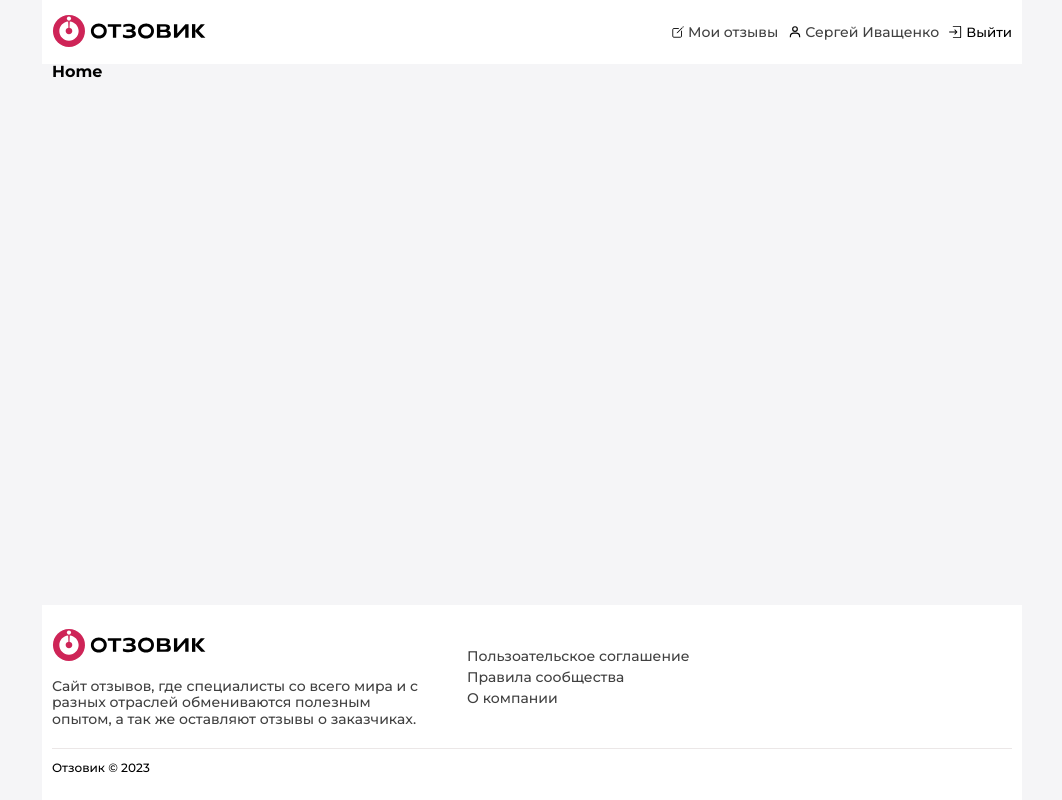
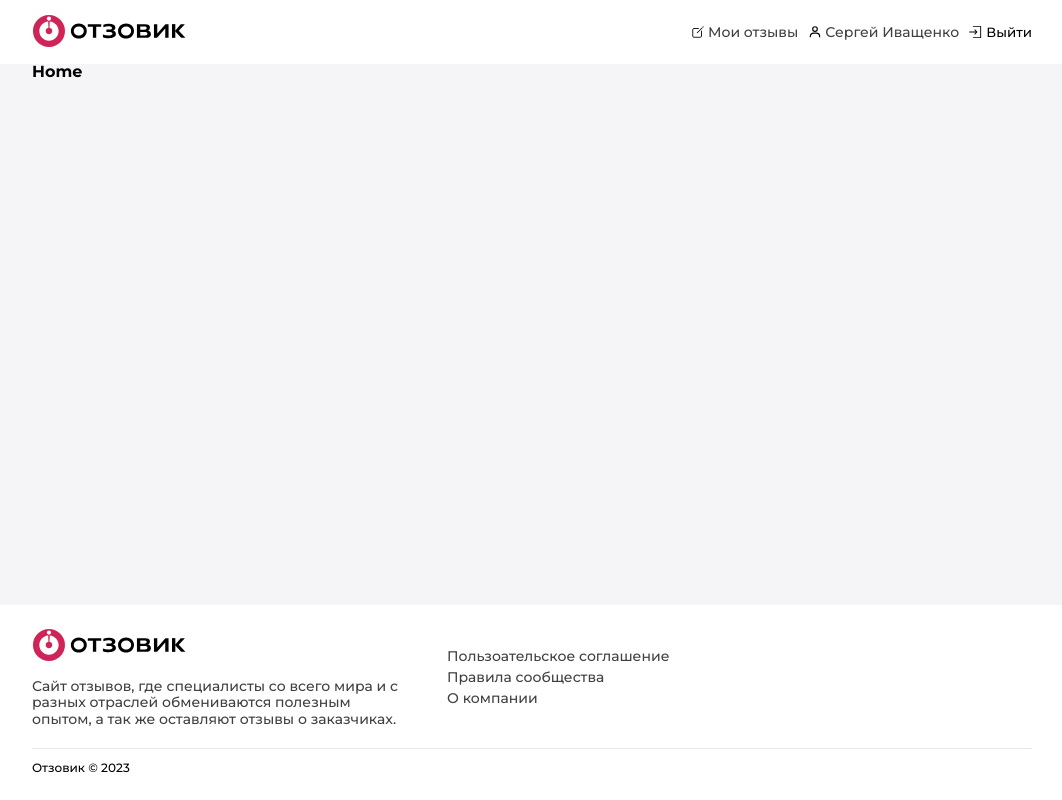
Before and after one commit to velenyx/feedback-app, a React (Vite) app in the folder client/: page / in a window 1280 px wide. Shown: the whole page, without its empty margins (108-1170 px from the left). Built offline with nearby package versions, Linux system fonts and the light colour scheme.

Commit message:
fix(style)

```diff
--- a/client/src/layout/MainLayout.module.scss
+++ b/client/src/layout/MainLayout.module.scss
@@ -2,7 +2,7 @@
   height: 100vh;
   display: flex;
   flex-direction: column;
-  max-width: 1020px;
-  padding: 0 20px;
-  margin: 0 auto;
+  // max-width: 1020px;
+  // padding: 0 20px;
+  // margin: 0 auto;
 }
```
